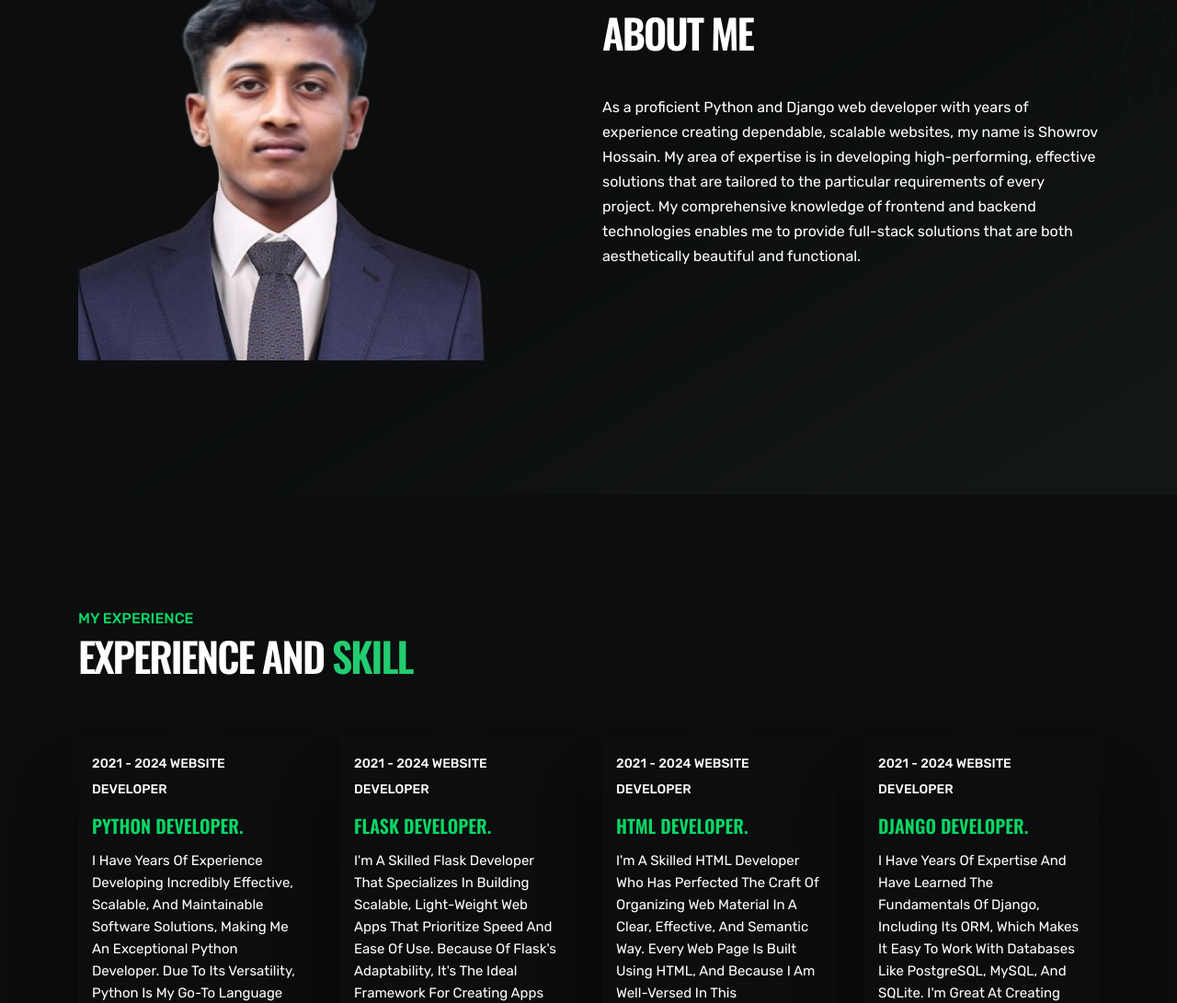
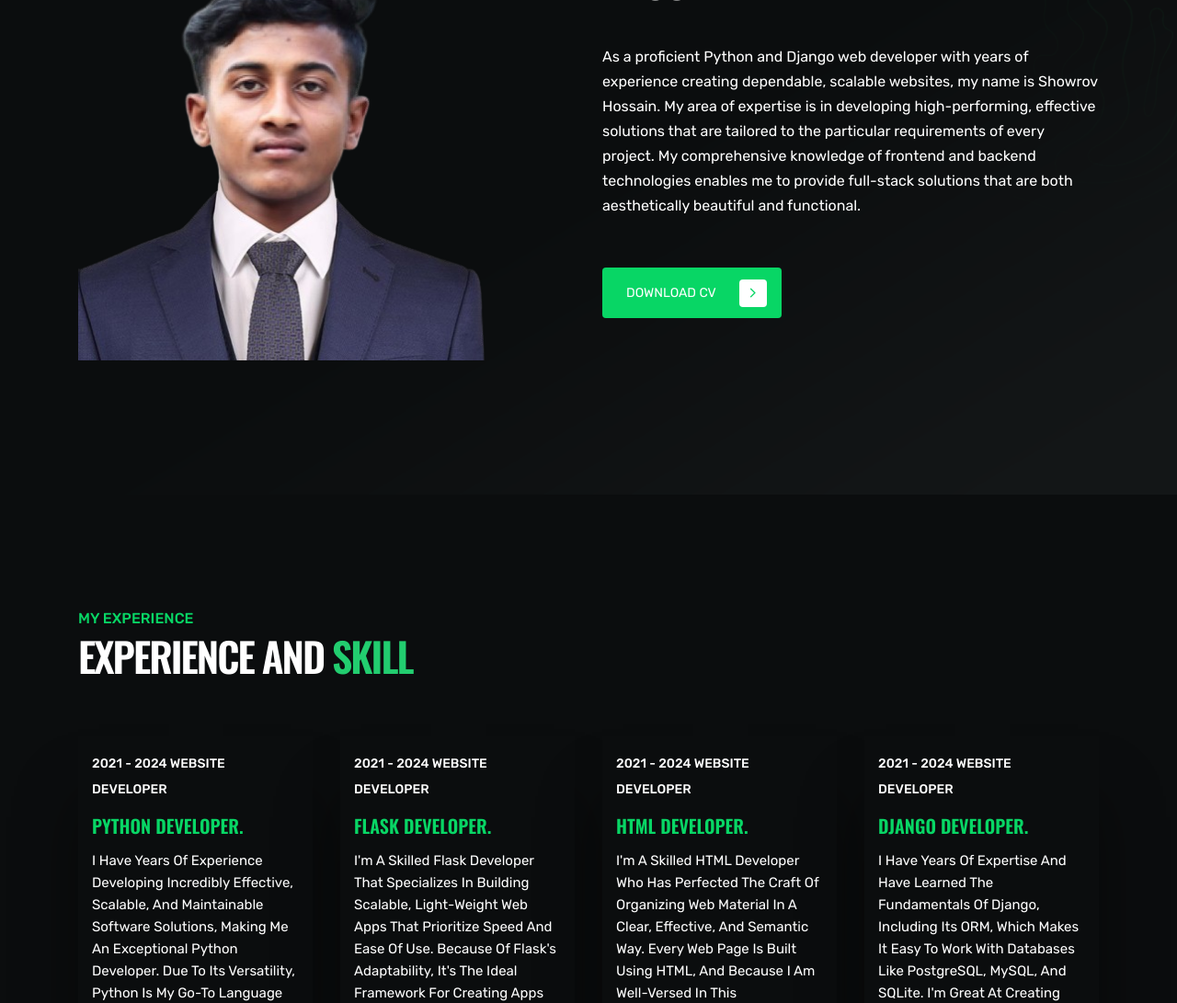
Before and after one commit to showrovali42/showrovali42.github.io, a plain HTML site: page index.html in a window 1280 px wide. Shown: the part 1027-2118 px from the top of the page at 92% size. Drawn offline with nearby package versions, Linux system fonts and the light colour scheme; files whose address does not match are found by name.

Commit message:
update file

```diff
--- a/index.html
+++ b/index.html
@@ -182,18 +182,21 @@
 
 
                                 As a proficient Python and Django web developer with years of experience creating dependable, scalable websites, my name is Showrov Hossain. My area of expertise is in developing high-performing, effective solutions that are tailored to the particular requirements of every project. My comprehensive knowledge of frontend and backend technologies enables me to provide full-stack solutions that are both aesthetically beautiful and functional.
-
-
+      <br><br><br>
+                                <a href="#" class="cbtn cbnt1 fadeInDown animated">download cv <i class="fal fa-angle-right"></i></a>
                             </p>
                         </div>
                     </div>
+
                 </div>
             </div>
         </div>
         <!--:::::ABOUT AREA END :::::::-->
 
+
         <!--:::::SKILL AREA START :::::::-->
         <div class="skill-area section-padding" id="portfolio">
+
             <div class="container">
                 <div class="row">
                     <div class="col-lg-6 align-self-center">
```
